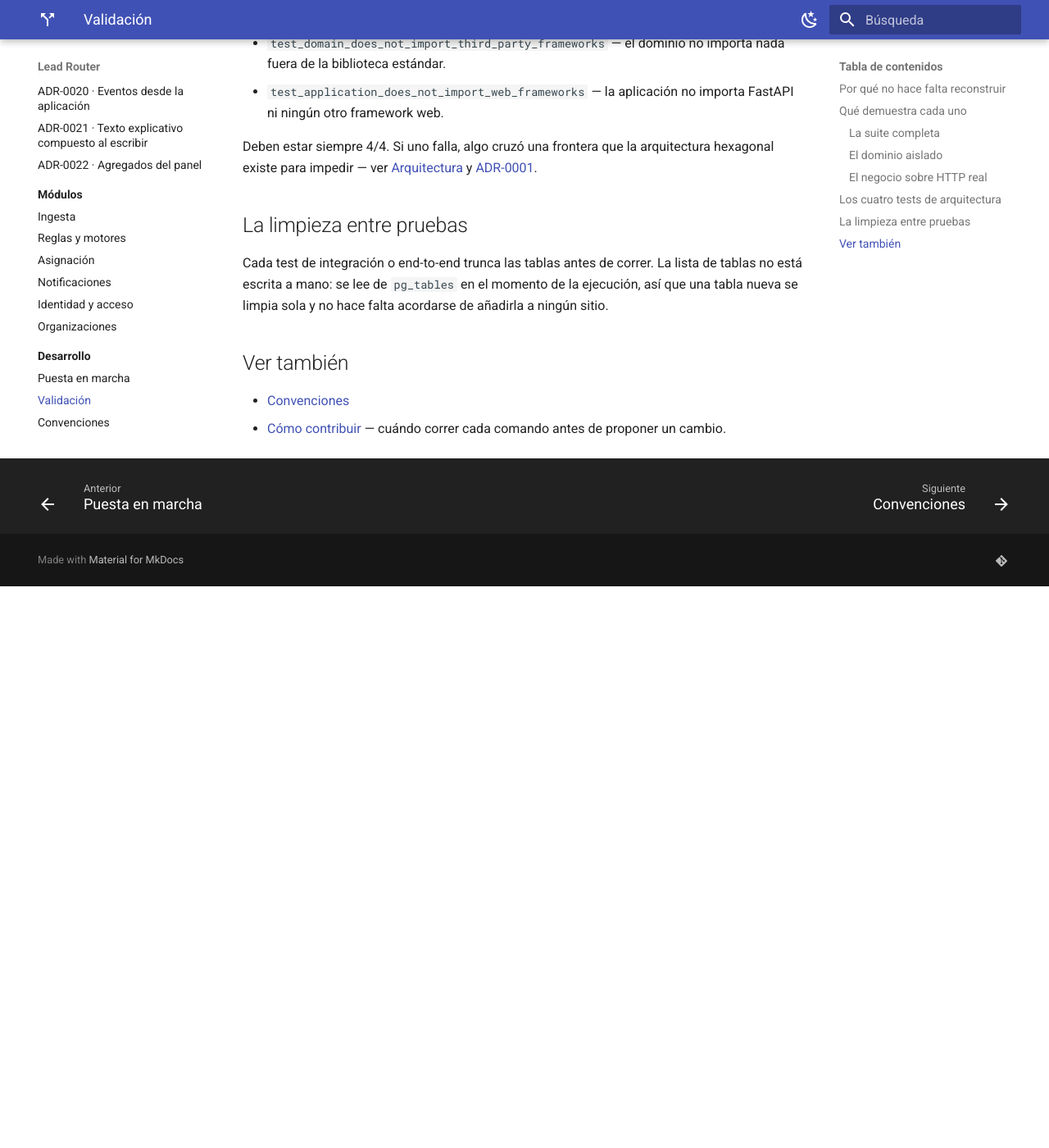
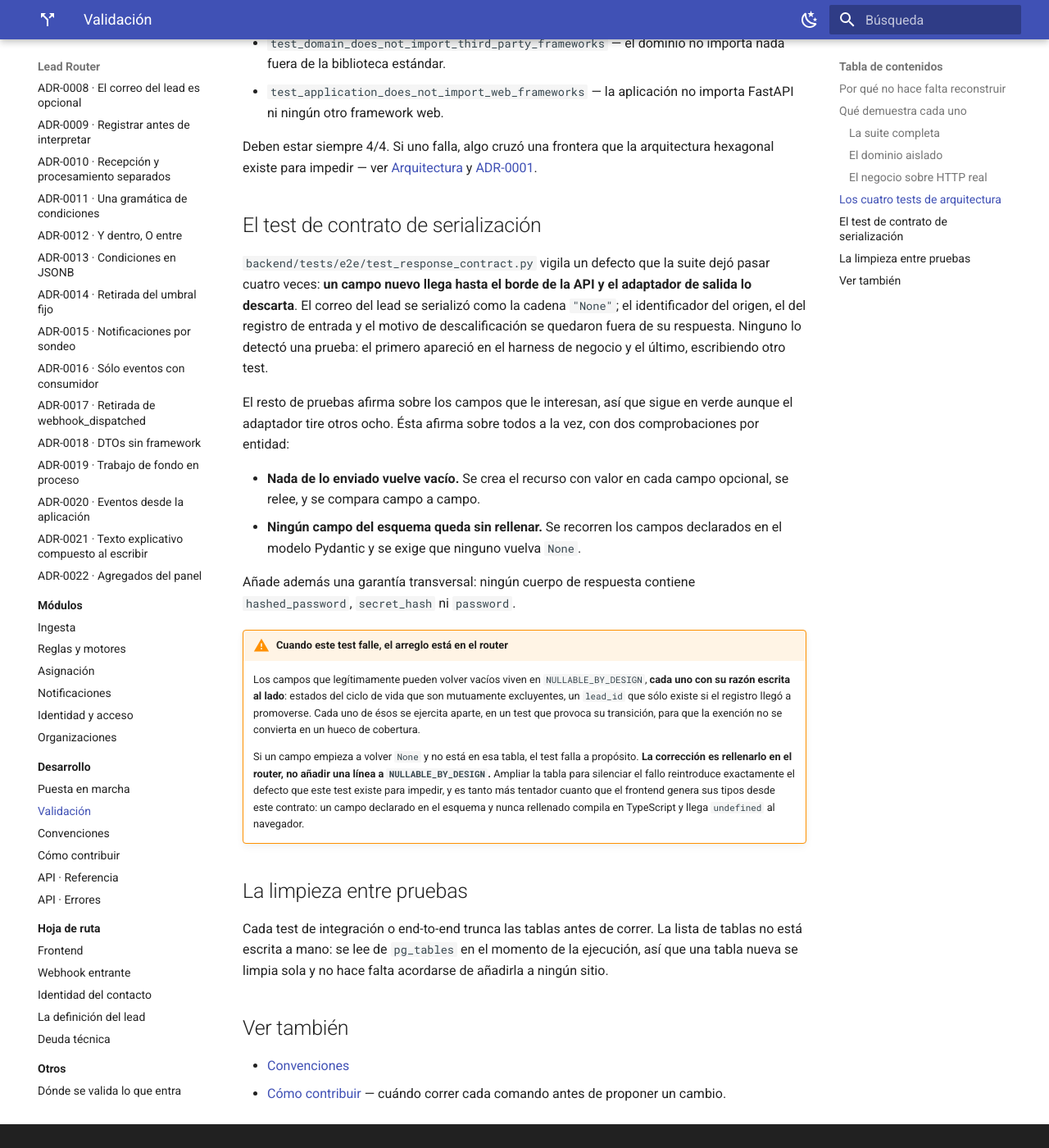
Before and after one commit to MDCIrony/leads-hexa, an MkDocs documentation site: the page built from docs/content/desarrollo/validacion.md, in a window 1280 px wide and 1400 px high, scrolled down 2249 px. Shown: the whole window at 82% size. Built offline with MkDocs 1.6.1 and Material for MkDocs 9.7.7, drawn with Linux system fonts in a browser that asks for light colours; before the commit the page ends 2964 px from its top, so only the background shows below that.

Commit message:
test(api): assert full response bodies against what was created
Four times a new field reached the API edge and the output adapter dropped
it, and the suite stayed green each time because it asserts on status codes
and storage, not on whole bodies. Covers eleven entities with a round-trip
check and a schema-completeness check, plus a guard that no response leaks
credentials. Fields that may legitimately be null are listed with the reason
each one is there.

```diff
--- a/docs/content/desarrollo/validacion.md
+++ b/docs/content/desarrollo/validacion.md
@@ -92,6 +92,39 @@
 para impedir — ver [Arquitectura](../arquitectura/index.md) y
 [ADR-0001](../decisiones/0001-arquitectura-hexagonal.md).
 
+## El test de contrato de serialización
+
+`backend/tests/e2e/test_response_contract.py` vigila un defecto que la suite dejó pasar cuatro
+veces: **un campo nuevo llega hasta el borde de la API y el adaptador de salida lo descarta**. El
+correo del lead se serializó como la cadena `"None"`; el identificador del origen, el del registro
+de entrada y el motivo de descalificación se quedaron fuera de su respuesta. Ninguno lo detectó una
+prueba: el primero apareció en el harness de negocio y el último, escribiendo otro test.
+
+El resto de pruebas afirma sobre los campos que le interesan, así que sigue en verde aunque el
+adaptador tire otros ocho. Ésta afirma sobre todos a la vez, con dos comprobaciones por entidad:
+
+- **Nada de lo enviado vuelve vacío.** Se crea el recurso con valor en cada campo opcional, se
+  relee, y se compara campo a campo.
+- **Ningún campo del esquema queda sin rellenar.** Se recorren los campos declarados en el modelo
+  Pydantic y se exige que ninguno vuelva `None`.
+
+Añade además una garantía transversal: ningún cuerpo de respuesta contiene `hashed_password`,
+`secret_hash` ni `password`.
+
+!!! warning "Cuando este test falle, el arreglo está en el router"
+    Los campos que legítimamente pueden volver vacíos viven en `NULLABLE_BY_DESIGN`, **cada uno con
+    su razón escrita al lado**: estados del ciclo de vida que son mutuamente excluyentes, un
+    `lead_id` que sólo existe si el registro llegó a promoverse. Cada uno de ésos se ejercita
+    aparte, en un test que provoca su transición, para que la exención no se convierta en un hueco
+    de cobertura.
+
+    Si un campo empieza a volver `None` y no está en esa tabla, el test falla a propósito. **La
+    corrección es rellenarlo en el router, no añadir una línea a `NULLABLE_BY_DESIGN`.** Ampliar la
+    tabla para silenciar el fallo reintroduce exactamente el defecto que este test existe para
+    impedir, y es tanto más tentador cuanto que el frontend genera sus tipos desde este contrato:
+    un campo declarado en el esquema y nunca rellenado compila en TypeScript y llega `undefined` al
+    navegador.
+
 ## La limpieza entre pruebas
 
 Cada test de integración o end-to-end trunca las tablas antes de correr. La lista de tablas no está
```
Also changed, not shown: docs/content/roadmap/deuda-tecnica.md (+0 -21 lines), 1 other file.
